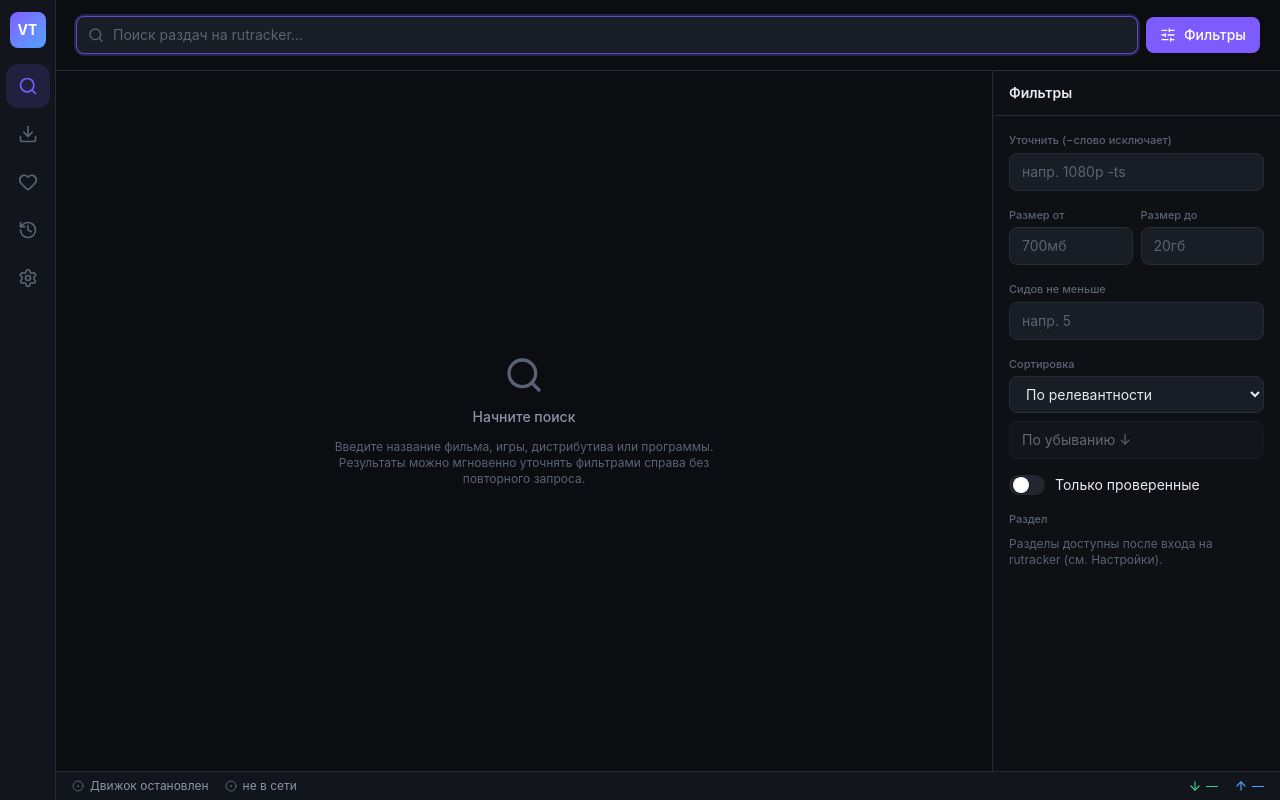
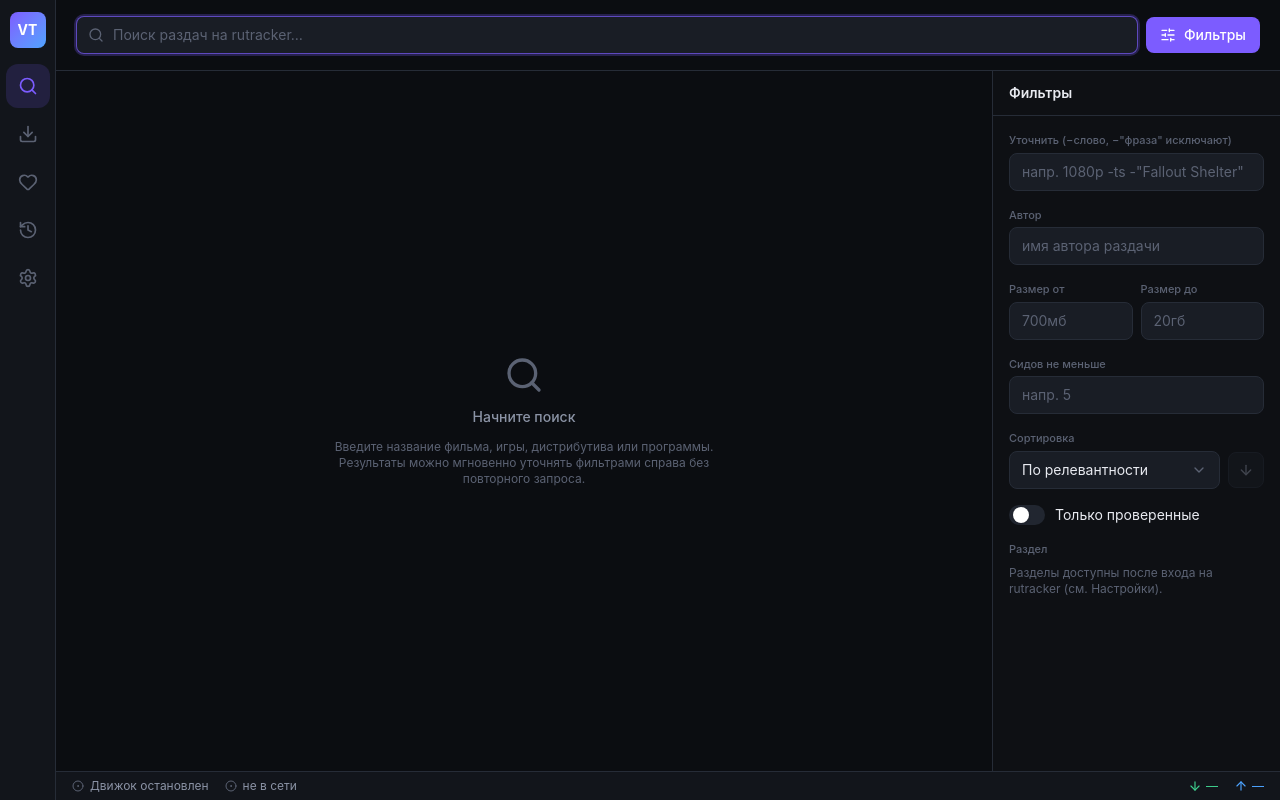
Before and after one commit to EmilMarkov/vek-torrent, a React (Vite) app: page / in a window 1280 px wide. Built offline with nearby package versions, Linux system fonts and the light colour scheme.

Commit message:
Фаза C: кастомный select и стрелка порядка (#8), чекбоксы обобщённых категорий с авто-маппингом на разделы, исключение словосочетаний -"..." (#9), фильтр по автору (#10)

```diff
--- a/src/components/FiltersSidebar.tsx
+++ b/src/components/FiltersSidebar.tsx
@@ -1,13 +1,15 @@
 // Правый сайдбар фильтров результатов поиска (мгновенная клиентская фильтрация).
 
 import { useQuery } from "@tanstack/react-query";
-import { Search, X } from "lucide-react";
+import { ArrowDown, ArrowUp, Search, X } from "lucide-react";
 import { useState } from "react";
 
-import { Input, Toggle } from "@/components/ui";
+import { Input, Select, Toggle } from "@/components/ui";
 import { api } from "@/lib/api";
 import {
   DEFAULT_FILTERS,
+  forumIdsForCategory,
+  GENERAL_CATEGORIES,
   hasActiveFilters,
   parseSizeInput,
   type ClientFilters,
@@ -15,22 +17,19 @@ import {
 } from "@/lib/filters";
 import type { ForumGroup } from "@/lib/types";
 
-const SORT_OPTIONS: { key: ResultSortKey; label: string }[] = [
-  { key: "relevance", label: "По релевантности" },
-  { key: "seeders", label: "По сидам" },
-  { key: "size", label: "По размеру" },
-  { key: "downloads", label: "По скачиваниям" },
-  { key: "date", label: "По дате" },
-  { key: "title", label: "По названию" },
+const SORT_OPTIONS: { value: ResultSortKey; label: string }[] = [
+  { value: "relevance", label: "По релевантности" },
+  { value: "seeders", label: "По сидам" },
+  { value: "size", label: "По размеру" },
+  { value: "downloads", label: "По скачиваниям" },
+  { value: "date", label: "По дате" },
+  { value: "title", label: "По названию" },
 ];
 
 interface Props {
   filters: ClientFilters;
   onChange: (filters: ClientFilters) => void;
 }
-
-const selectClass =
-  "w-full rounded-lg border border-border bg-surface-2 px-3 py-2 text-sm text-text focus:border-accent/70 focus:outline-none";
 
 /** Компактное представление размера в байтах для поля ввода фильтра. */
 function bytesToInput(bytes: number | null): string {
@@ -58,6 +57,13 @@ export function FiltersSidebar({ filters, onChange }: Props) {
     filters.minSeeders === null ? "" : String(filters.minSeeders),
   );
 
+  const categories = useQuery({
+    queryKey: ["categories"],
+    queryFn: api.categories,
+    staleTime: 10 * 60_000,
+    retry: false,
+  });
+
   const update = (patch: Partial<ClientFilters>) => onChange({ ...filters, ...patch });
 
   const reset = () => {
@@ -83,11 +89,19 @@ export function FiltersSidebar({ filters, onChange }: Props) {
       </div>
 
       <div className="flex flex-col gap-4 p-4">
-        <Field label="Уточнить (−слово исключает)">
+        <Field label={'Уточнить (−слово, −"фраза" исключают)'}>
           <Input
             value={filters.refine}
             onChange={(e) => update({ refine: e.target.value })}
-            placeholder="напр. 1080p -ts"
+            placeholder={'напр. 1080p -ts -"Fallout Shelter"'}
+          />
+        </Field>
+
+        <Field label="Автор">
+          <Input
+            value={filters.author}
+            onChange={(e) => update({ author: e.target.value })}
+            placeholder="имя автора раздачи"
           />
         </Field>
 
@@ -127,28 +141,28 @@ export function FiltersSidebar({ filters, onChange }: Props) {
           />
         </Field>
 
-        <div className="grid grid-cols-1 gap-2">
         <Field label="Сортировка">
-            <select
+          <div className="flex items-center gap-2">
+            <Select
+              className="flex-1"
               value={filters.sortKey}
-              onChange={(e) => update({ sortKey: e.target.value as ResultSortKey })}
-              className={selectClass}
-            >
-              {SORT_OPTIONS.map((o) => (
-                <option key={o.key} value={o.key}>
-                  {o.label}
-                </option>
-              ))}
-            </select>
-          </Field>
+              onChange={(sortKey) => update({ sortKey })}
+              options={SORT_OPTIONS}
+            />
             <button
               onClick={() => update({ sortDesc: !filters.sortDesc })}
               disabled={filters.sortKey === "relevance"}
-            className={`${selectClass} text-left hover:border-border-strong disabled:opacity-40`}
+              title={filters.sortDesc ? "По убыванию" : "По возрастанию"}
+              className="flex h-9 w-9 shrink-0 items-center justify-center rounded-lg border border-border bg-surface-2 text-muted hover:border-border-strong hover:text-text disabled:opacity-40"
             >
-            {filters.sortDesc ? "По убыванию ↓" : "По возрастанию ↑"}
+              {filters.sortDesc ? (
+                <ArrowDown className="h-4 w-4" />
+              ) : (
+                <ArrowUp className="h-4 w-4" />
+              )}
             </button>
           </div>
+        </Field>
 
         <Toggle
           checked={filters.onlyApproved}
@@ -156,26 +170,92 @@ export function FiltersSidebar({ filters, onChange }: Props) {
           label="Только проверенные"
         />
 
-        <ForumFilter selected={filters.forumIds} onChange={(forumIds) => update({ forumIds })} />
+        <CategoryChips
+          groups={categories.data ?? []}
+          forumIds={filters.forumIds}
+          onChange={(forumIds) => update({ forumIds })}
+        />
+
+        <ForumFilter
+          groups={categories.data ?? null}
+          loading={categories.isLoading}
+          error={categories.isError}
+          selected={filters.forumIds}
+          onChange={(forumIds) => update({ forumIds })}
+        />
       </div>
     </aside>
   );
 }
 
+/** Чекбоксы обобщённых категорий: выбирают все подходящие разделы rutracker. */
+function CategoryChips({
+  groups,
+  forumIds,
+  onChange,
+}: {
+  groups: ForumGroup[];
+  forumIds: number[];
+  onChange: (ids: number[]) => void;
+}) {
+  if (groups.length === 0) return null;
+  const selected = new Set(forumIds);
+
+  const toggle = (categoryKey: string) => {
+    const category = GENERAL_CATEGORIES.find((c) => c.key === categoryKey);
+    if (!category) return;
+    const ids = forumIdsForCategory(groups, category);
+    if (ids.length === 0) return;
+    const active = ids.every((id) => selected.has(id));
+    const next = new Set(selected);
+    for (const id of ids) {
+      if (active) next.delete(id);
+      else next.add(id);
+    }
+    onChange([...next]);
+  };
+
+  return (
+    <div className="flex flex-col gap-1.5">
+      <span className="text-[11px] font-medium text-faint">Категория</span>
+      <div className="flex flex-wrap gap-1.5">
+        {GENERAL_CATEGORIES.map((category) => {
+          const ids = forumIdsForCategory(groups, category);
+          const active = ids.length > 0 && ids.every((id) => selected.has(id));
+          return (
+            <button
+              key={category.key}
+              onClick={() => toggle(category.key)}
+              disabled={ids.length === 0}
+              className={
+                active
+                  ? "rounded-full bg-accent-soft px-3 py-1 text-xs font-medium text-accent"
+                  : "rounded-full border border-border px-3 py-1 text-xs text-muted hover:border-border-strong hover:text-text disabled:opacity-40"
+              }
+            >
+              {category.label}
+            </button>
+          );
+        })}
+      </div>
+    </div>
+  );
+}
+
 function ForumFilter({
+  groups,
+  loading,
+  error,
   selected,
   onChange,
 }: {
+  groups: ForumGroup[] | null;
+  loading: boolean;
+  error: boolean;
   selected: number[];
   onChange: (ids: number[]) => void;
 }) {
   const [query, setQuery] = useState("");
-  const { data, isLoading, isError } = useQuery({
-    queryKey: ["categories"],
-    queryFn: api.categories,
-    staleTime: 10 * 60_000,
-    retry: false,
-  });
 
   const selectedSet = new Set(selected);
   const toggle = (id: number) => {
@@ -186,7 +266,7 @@ function ForumFilter({
   };
 
   const q = query.trim().toLowerCase();
-  const groups = filterGroups(data ?? [], q);
+  const visible = filterGroups(groups ?? [], q);
 
   return (
     <div className="flex flex-col gap-2">
@@ -199,9 +279,9 @@ function ForumFilter({
         )}
       </div>
 
-      {isLoading ? (
+      {loading ? (
         <p className="text-xs text-faint">Загрузка разделов…</p>
-      ) : isError || !data ? (
+      ) : error || !groups ? (
         <p className="text-xs text-faint">
           Разделы доступны после входа на rutracker (см. Настройки).
         </p>
@@ -217,10 +297,10 @@ function ForumFilter({
             />
           </div>
           <div className="max-h-64 overflow-y-auto rounded-lg border border-border bg-surface-2/50">
-            {groups.length === 0 ? (
+            {visible.length === 0 ? (
               <p className="px-3 py-2 text-xs text-faint">Ничего не найдено</p>
             ) : (
-              groups.map((group) => (
+              visible.map((group) => (
                 <div key={group.title}>
                   <div className="sticky top-0 bg-surface-3/90 px-2.5 py-1 text-[10px] font-semibold tracking-wide text-muted uppercase backdrop-blur">
                     {group.title}
--- a/src/components/ui.tsx
+++ b/src/components/ui.tsx
@@ -1,7 +1,8 @@
 // Небольшие переиспользуемые UI-примитивы в тёмной теме.
 
 import { clsx } from "clsx";
-import { Loader2 } from "lucide-react";
+import { Check, ChevronDown, Loader2 } from "lucide-react";
+import { useEffect, useRef, useState } from "react";
 import type { ButtonHTMLAttributes, InputHTMLAttributes, ReactNode } from "react";
 
 type ButtonVariant = "primary" | "secondary" | "ghost" | "danger";
@@ -59,6 +60,81 @@ export function Input({ className, ...props }: InputHTMLAttributes<HTMLInputElem
 
 export function Spinner({ className }: { className?: string }) {
   return <Loader2 className={clsx("animate-spin text-muted", className)} />;
+}
+
+export interface SelectOption<T extends string> {
+  value: T;
+  label: string;
+}
+
+/** Кастомный выпадающий список — единый вид на всех ОС (не нативный select). */
+export function Select<T extends string>({
+  value,
+  onChange,
+  options,
+  className,
+}: {
+  value: T;
+  onChange: (value: T) => void;
+  options: SelectOption<T>[];
+  className?: string;
+}) {
+  const [open, setOpen] = useState(false);
+  const ref = useRef<HTMLDivElement>(null);
+
+  useEffect(() => {
+    if (!open) return;
+    const onDocClick = (e: MouseEvent) => {
+      if (ref.current && !ref.current.contains(e.target as Node)) setOpen(false);
+    };
+    const onEsc = (e: KeyboardEvent) => e.key === "Escape" && setOpen(false);
+    document.addEventListener("mousedown", onDocClick);
+    document.addEventListener("keydown", onEsc);
+    return () => {
+      document.removeEventListener("mousedown", onDocClick);
+      document.removeEventListener("keydown", onEsc);
+    };
+  }, [open]);
+
+  const current = options.find((o) => o.value === value);
+
+  return (
+    <div ref={ref} className={clsx("relative", className)}>
+      <button
+        type="button"
+        onClick={() => setOpen((v) => !v)}
+        className="flex w-full items-center justify-between gap-2 rounded-lg border border-border bg-surface-2 px-3 py-2 text-sm text-text hover:border-border-strong focus:border-accent/70 focus:outline-none"
+      >
+        <span className="truncate">{current?.label ?? "—"}</span>
+        <ChevronDown
+          className={clsx("h-4 w-4 shrink-0 text-faint transition-transform", open && "rotate-180")}
+        />
+      </button>
+      {open && (
+        <div className="absolute top-full right-0 left-0 z-20 mt-1 max-h-64 overflow-y-auto rounded-lg border border-border bg-surface-3 py-1 shadow-lg">
+          {options.map((o) => (
+            <button
+              key={o.value}
+              type="button"
+              onClick={() => {
+                onChange(o.value);
+                setOpen(false);
+              }}
+              className={clsx(
+                "flex w-full items-center gap-2 px-3 py-1.5 text-left text-sm hover:bg-surface-2",
+                o.value === value ? "text-accent" : "text-text",
+              )}
+            >
+              <Check
+                className={clsx("h-3.5 w-3.5", o.value === value ? "opacity-100" : "opacity-0")}
+              />
+              <span className="truncate">{o.label}</span>
+            </button>
+          ))}
+        </div>
+      )}
+    </div>
+  );
 }
 
 export function Toggle({
--- a/src/lib/filters.ts
+++ b/src/lib/filters.ts
@@ -1,13 +1,18 @@
 // Мгновенная клиентская фильтрация уже загруженных результатов поиска —
 // ключевая доработка над rutracker: без повторных запросов к трекеру.
 
-import type { SearchResult } from "./types";
+import type { ForumGroup, SearchResult } from "./types";
 
 export type ResultSortKey = "relevance" | "seeders" | "size" | "downloads" | "date" | "title";
 
 export interface ClientFilters {
-  /** Строка «живого» уточнения: термины через пробел, `-слово` — исключение. */
+  /**
+   * Строка «живого» уточнения. Поддерживает слова и словосочетания в кавычках,
+   * а также исключение через `-`: `1080p -ts -"Fallout Shelter"`.
+   */
   refine: string;
+  /** Фильтр по автору раздачи (подстрока). */
+  author: string;
   minSizeBytes: number | null;
   maxSizeBytes: number | null;
   minSeeders: number | null;
@@ -21,6 +26,7 @@ export interface ClientFilters {
 
 export const DEFAULT_FILTERS: ClientFilters = {
   refine: "",
+  author: "",
   minSizeBytes: null,
   maxSizeBytes: null,
   minSeeders: null,
@@ -35,20 +41,42 @@ interface ParsedRefine {
   exclude: string[];
 }
 
-/** Разбирает строку уточнения на обязательные и исключающие термины. */
+/**
+ * Разбирает строку уточнения на обязательные и исключающие термины.
+ *
+ * Поддерживает словосочетания в двойных кавычках (в т.ч. с `-` для исключения):
+ * `linux "linux mint" -beta -"release candidate"`.
+ */
 export function parseRefine(refine: string): ParsedRefine {
   const include: string[] = [];
   const exclude: string[] = [];
-  for (const raw of refine.toLowerCase().split(/\s+/)) {
-    const term = raw.trim();
-    if (!term) continue;
-    if (term.startsWith("-")) {
-      // Одинокий «-» игнорируем; иначе это исключающий термин.
-      if (term.length > 1) exclude.push(term.slice(1));
+  const text = refine.toLowerCase();
+  let i = 0;
+
+  while (i < text.length) {
+    while (i < text.length && /\s/.test(text[i])) i++;
+    if (i >= text.length) break;
+
+    let negative = false;
+    if (text[i] === "-") {
+      negative = true;
+      i++;
+    }
+
+    let term = "";
+    if (text[i] === '"') {
+      i++; // пропускаем открывающую кавычку
+      while (i < text.length && text[i] !== '"') term += text[i++];
+      if (i < text.length) i++; // пропускаем закрывающую кавычку
     } else {
-      include.push(term);
+      while (i < text.length && !/\s/.test(text[i])) term += text[i++];
     }
+
+    term = term.trim();
+    if (!term) continue; // одинокий «-» или пустые кавычки
+    (negative ? exclude : include).push(term);
   }
+
   return { include, exclude };
 }
 
@@ -81,9 +109,11 @@ function compare(a: SearchResult, b: SearchResult, key: ResultSortKey): number {
 export function applyFilters(items: SearchResult[], filters: ClientFilters): SearchResult[] {
   const parsed = parseRefine(filters.refine);
   const forumSet = new Set(filters.forumIds);
+  const author = filters.author.trim().toLowerCase();
 
   const filtered = items.filter((item) => {
     if (!matchesRefine(item.title, parsed)) return false;
+    if (author && !(item.author ?? "").toLowerCase().includes(author)) return false;
     if (filters.minSizeBytes !== null && item.size_bytes < filters.minSizeBytes) return false;
     if (filters.maxSizeBytes !== null && item.size_bytes > filters.maxSizeBytes) return false;
     if (filters.minSeeders !== null && item.seeders < filters.minSeeders) return false;
@@ -113,12 +143,44 @@ export function applyFilters(items: SearchResult[], filters: ClientFilters): Sea
 export function hasActiveFilters(filters: ClientFilters): boolean {
   return (
     filters.refine.trim() !== "" ||
+    filters.author.trim() !== "" ||
     filters.minSizeBytes !== null ||
     filters.maxSizeBytes !== null ||
     filters.minSeeders !== null ||
     filters.onlyApproved ||
     filters.forumIds.length > 0
   );
+}
+
+/** Обобщённая категория и ключевые слова для сопоставления с разделами. */
+export interface GeneralCategory {
+  key: string;
+  label: string;
+  test: RegExp;
+}
+
+/**
+ * Обобщённые категории. Раздел rutracker относится к категории, если его имя
+ * или название группы совпадает с ключевыми словами. Книги проверяются раньше
+ * музыки, чтобы «аудиокниги» не попадали в музыку.
+ */
+export const GENERAL_CATEGORIES: GeneralCategory[] = [
+  { key: "films", label: "Фильмы", test: /кино|фильм|сериал|мультфильм|мультсериал/i },
+  { key: "books", label: "Книги", test: /книг|литератур/i },
+  { key: "music", label: "Музыка", test: /музык|песн|альбом|дискограф/i },
+  { key: "games", label: "Игры", test: /игр|game|консол/i },
+];
+
+/** Возвращает id разделов, попадающих под обобщённую категорию. */
+export function forumIdsForCategory(groups: ForumGroup[], category: GeneralCategory): number[] {
+  const ids: number[] = [];
+  for (const group of groups) {
+    const groupMatches = category.test.test(group.title);
+    for (const forum of group.forums) {
+      if (groupMatches || category.test.test(forum.name)) ids.push(forum.id);
+    }
+  }
+  return ids;
 }
 
 /** Парсит человеко-размер («1.5 гб», «700мб») в байты для полей фильтра. */
```
Also changed, not shown: 1 other file (tests, documents, lock files or other folders). Lines whose indentation alone changed are shown as unchanged.
